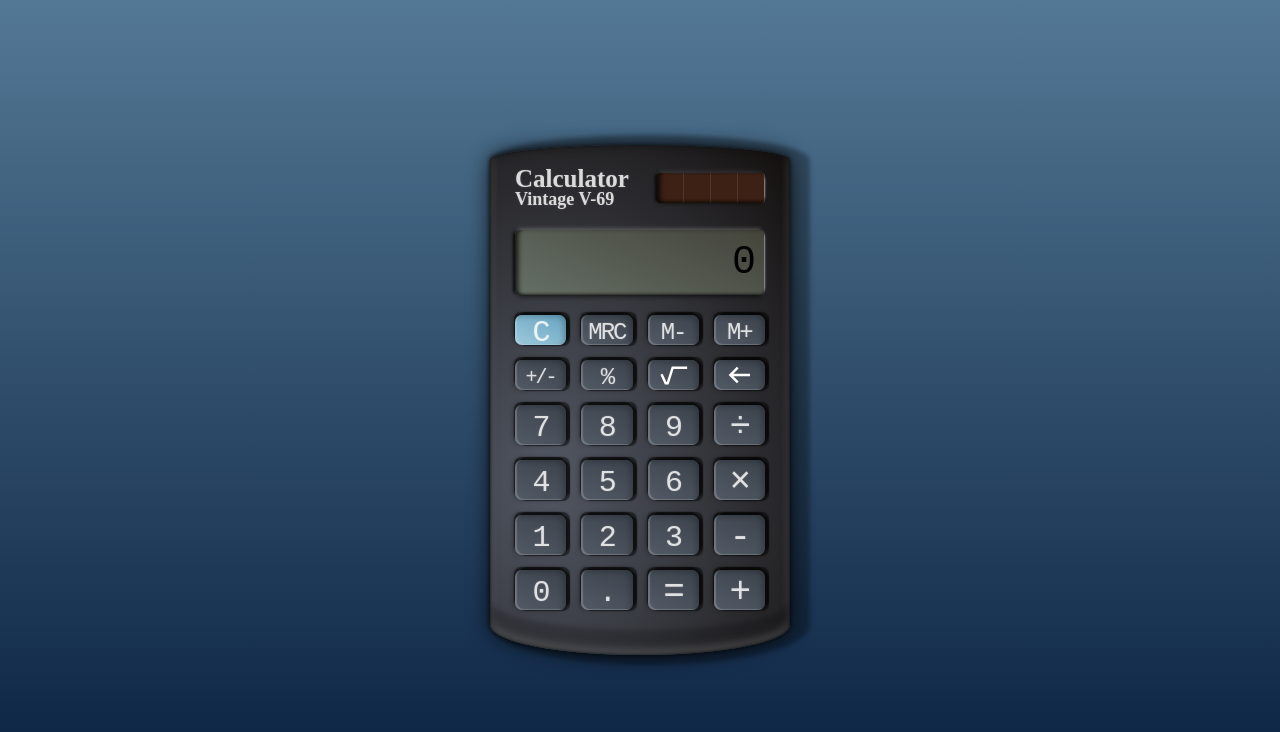
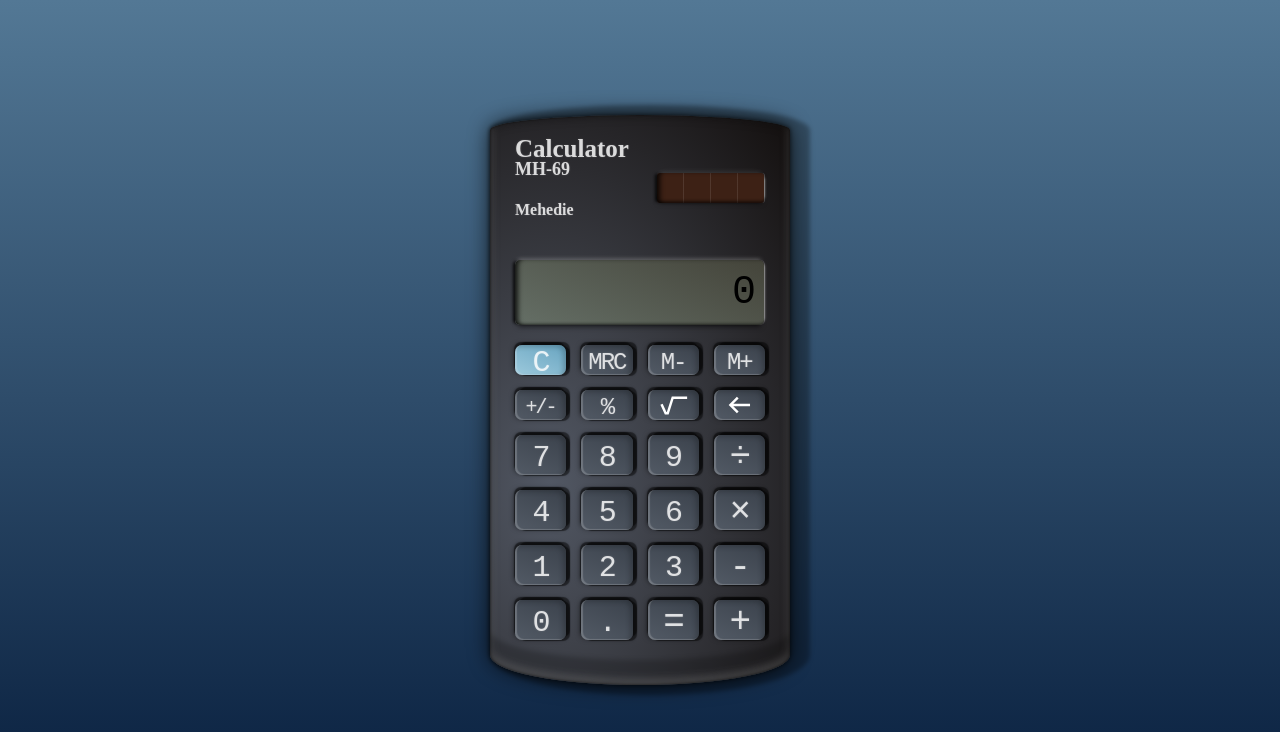
Before and after one commit to mehedieh/calc, a plain HTML site: page index.html in a window 1280 px wide. Drawn offline with Linux system fonts and the light colour scheme.

Commit message:
Update index.html

```diff
--- a/index.html
+++ b/index.html
@@ -12,7 +12,8 @@
     <div class="calculator__top">
       <div class="calculator__heading">
         <h1 class="calculator__title">Calculator</h1>
-        <h2 class="calculator__subtitle">Vintage V-69</h2>
+        <h3 class="calculator__subtitle">MH-69</h3>
+        <h4 calss="calculator__subtitle">Mehedie</h4>
       </div>
       <div class="calculator__sun-battery-container">
         <div class="calculator__sun-battery"></div>
```
